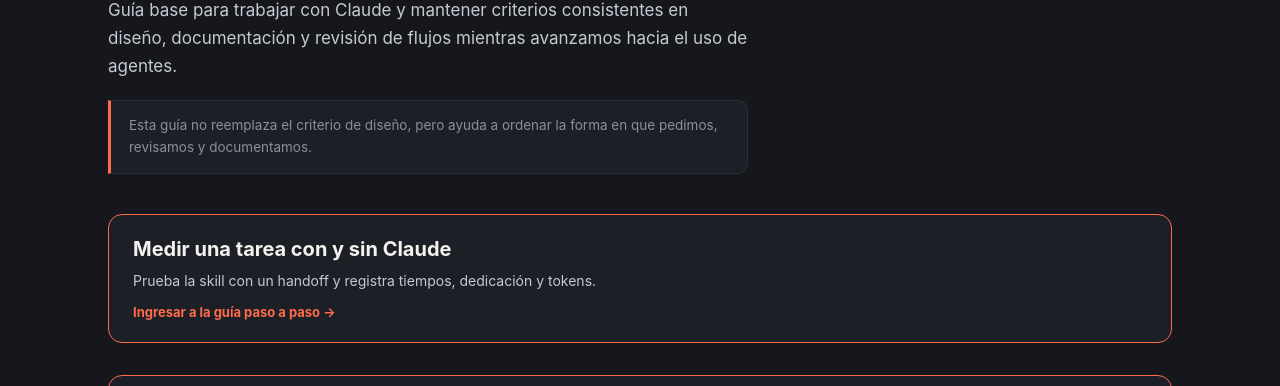
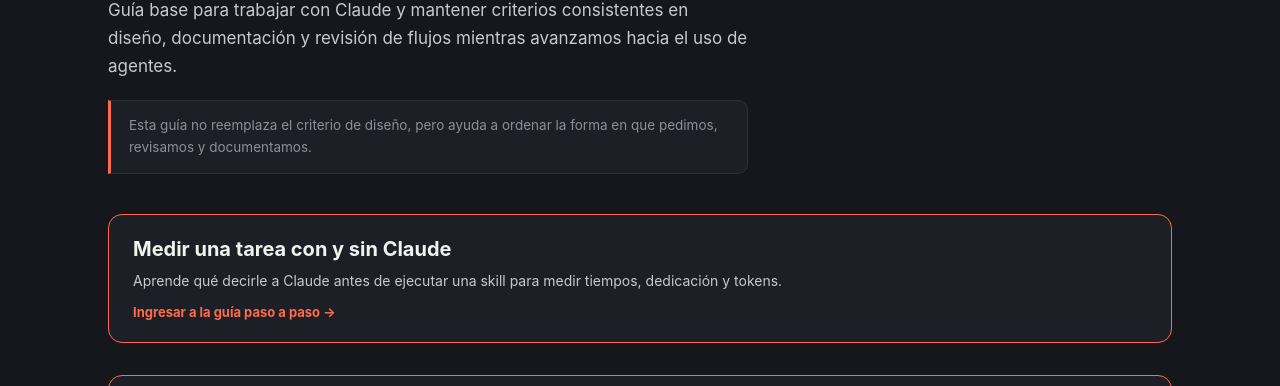
Before and after one commit to coarancibia/PrompClaude, a plain HTML site: page index.html in a window 1280 px wide. Shown: the part 337-723 px from the top of the page. Drawn offline with Linux system fonts and the light colour scheme.

Commit message:
Alinear la guía de medición con las fichas y explicar el inicio para cualquier skill

```diff
--- a/index.html
+++ b/index.html
@@ -191,7 +191,7 @@
   <p class="lede">Guía base para trabajar con Claude y mantener criterios consistentes en diseño, documentación y revisión de flujos mientras avanzamos hacia el uso de agentes.</p>
   <p class="clarify">Esta guía no reemplaza el criterio de diseño, pero ayuda a ordenar la forma en que pedimos, revisamos y documentamos.</p>
 
-<a class="guide-entry" href="skill-medir-ejecucion.html"><strong>Medir una tarea con y sin Claude</strong><span>Prueba la skill con un handoff y registra tiempos, dedicación y tokens.</span><b>Ingresar a la guía paso a paso →</b></a>
+<a class="guide-entry" href="skill-medir-ejecucion.html"><strong>Medir una tarea con y sin Claude</strong><span>Aprende qué decirle a Claude antes de ejecutar una skill para medir tiempos, dedicación y tokens.</span><b>Ingresar a la guía paso a paso →</b></a>
 <a class="guide-entry" href="guia-crear-skills.html"><strong>Cómo crear skills en Claude</strong><span>¿Ya manejas prompts? Convierte una tarea recurrente en una skill: paso a paso, ejemplos para copiar y cinco pruebas para validarla.</span><b>Leer el instructivo · Descargar PDF →</b></a>
 <a class="guide-entry" href="impacto-prime-brasil.html"><strong>Prime Brasil: Manual vs. Claude</strong><span>Un caso real para mostrar al equipo: 180 minutos manuales estimados versus 73 minutos de ejecución, resultados en Figma, etapas de trabajo y comparación interactiva.</span><b>Explorar el impacto de la automatización →</b></a>
 <a class="guide-entry" href="caso-prime-ds-skills.html"><strong>Caso Prime: del Design System a Skills</strong><span>Recorrido interactivo por cómo conectamos Figma, acuerdos con desarrollo, QA UX y Skills de Claude para volver el DS más operativo.</span><b>Ver caso interactivo →</b></a>
```
